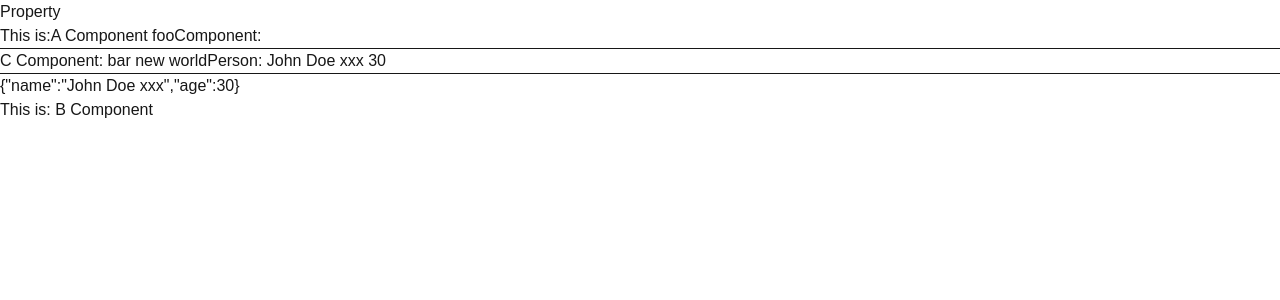
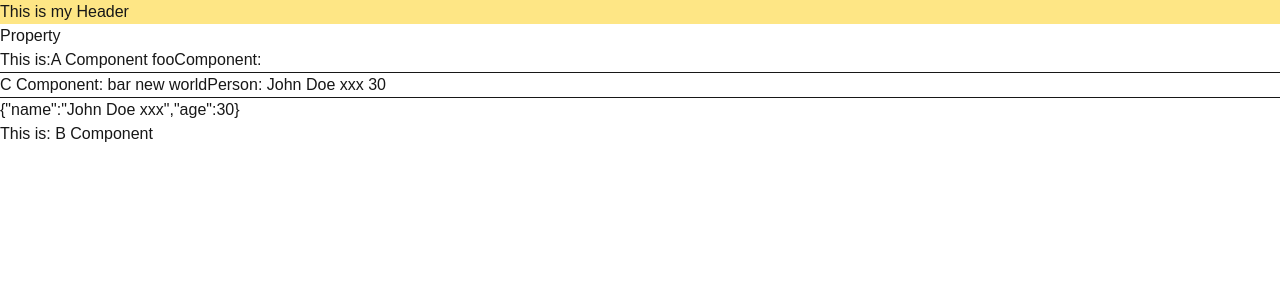
Before and after one commit to wwarodom/webapp, a Next.js app: page /property in a window 1280 px wide. Shown: the top 300 px of the page. Built offline with nearby package versions, Linux system fonts and the light colour scheme.

Commit message:
add Header

```diff
--- /dev/null
+++ b/app/components/Header.tsx
@@ -0,0 +1,6 @@
+export default function Header() {
+    return(
+        <header><h1
+            className="bg-amber-200">
+            This is my Header</h1></header>)
+}
--- a/app/property/page.tsx
+++ b/app/property/page.tsx
@@ -1,4 +1,5 @@
 import B from "../components/B"
+import Header from "../components/Header"
 
 export default function Property() {
 
@@ -8,6 +9,8 @@ export default function Property() {
     }
 
     return (<div>
+        <Header />
+
         <h1>Property</h1>
         <div>This is:
             <A  foo="foo"
```
